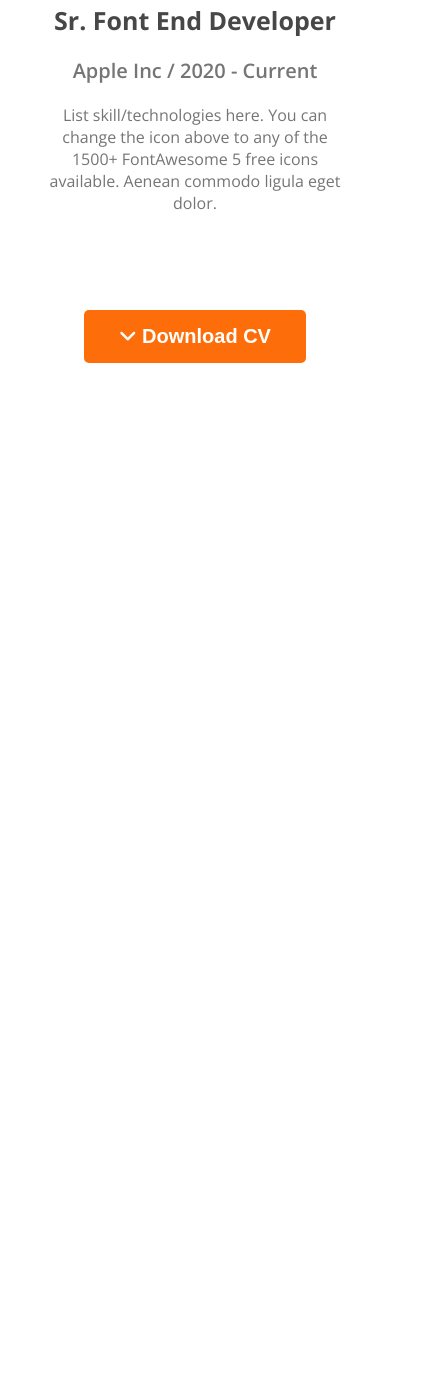
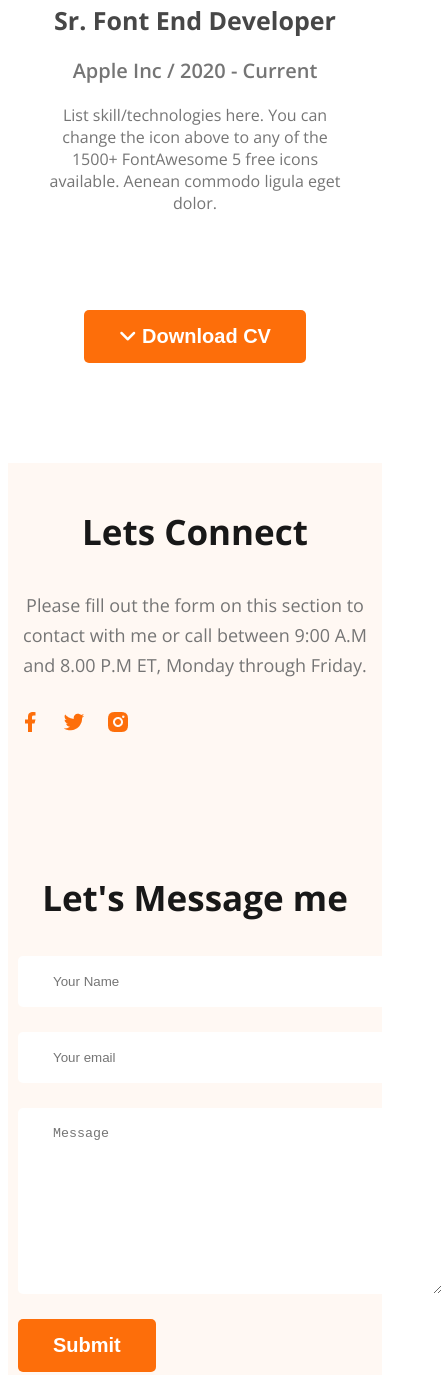
Before and after one commit to Yousuf7900/responsive-portfolio-website, a plain HTML site: page index.html in a window 390 px wide. Shown: the part 3641-5016 px from the top of the page, 442 px wide, since content can reach past the window. Before the commit the page ends 4012 px from the top, so only its background shows below. Drawn offline with nearby package versions, Linux system fonts and the light colour scheme.

```diff
--- a/index.html
+++ b/index.html
@@ -197,7 +197,7 @@
         </div>
       </section>
     </main>
-    <footer class="hide">
+    <footer class="footer">
       <div class="footer-column">
         <h3 class="section-title">Lets Connect</h3>
         <p class="section-description">
--- a/portfolio style/portfolio.css
+++ b/portfolio style/portfolio.css
@@ -211,9 +211,11 @@ textarea{
 .hide{
   display: none;
 }
+
+
 /* For Small Devices */
 @media screen and (max-width:576px) {
-  .skills-container, .resume-container{
+  .skills-container, .resume-container, .footer{
     flex-direction: column;
     padding: 30px;
   }
@@ -229,7 +231,16 @@ textarea{
   .resume-container{
     text-align: center;
   }
+  .footer{
+    align-items: center;
+    padding: 10px;
+  }
+  .footer-column{
+    width: 100%;
+  }
 }
+
+
 /* For Medium Devices */
 @media screen and (min-width:576px) and (max-width:992px) {
   .skills-container{
```
